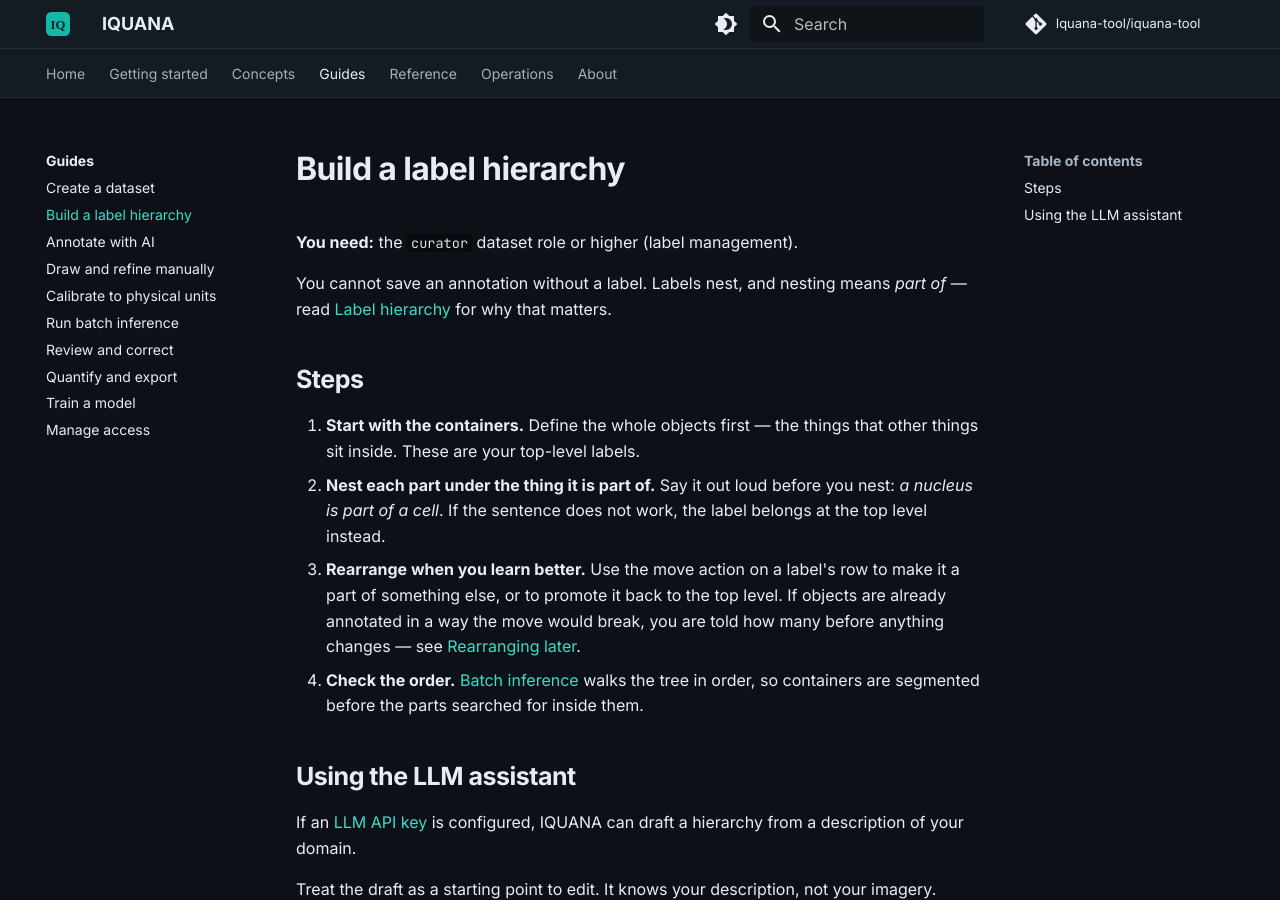
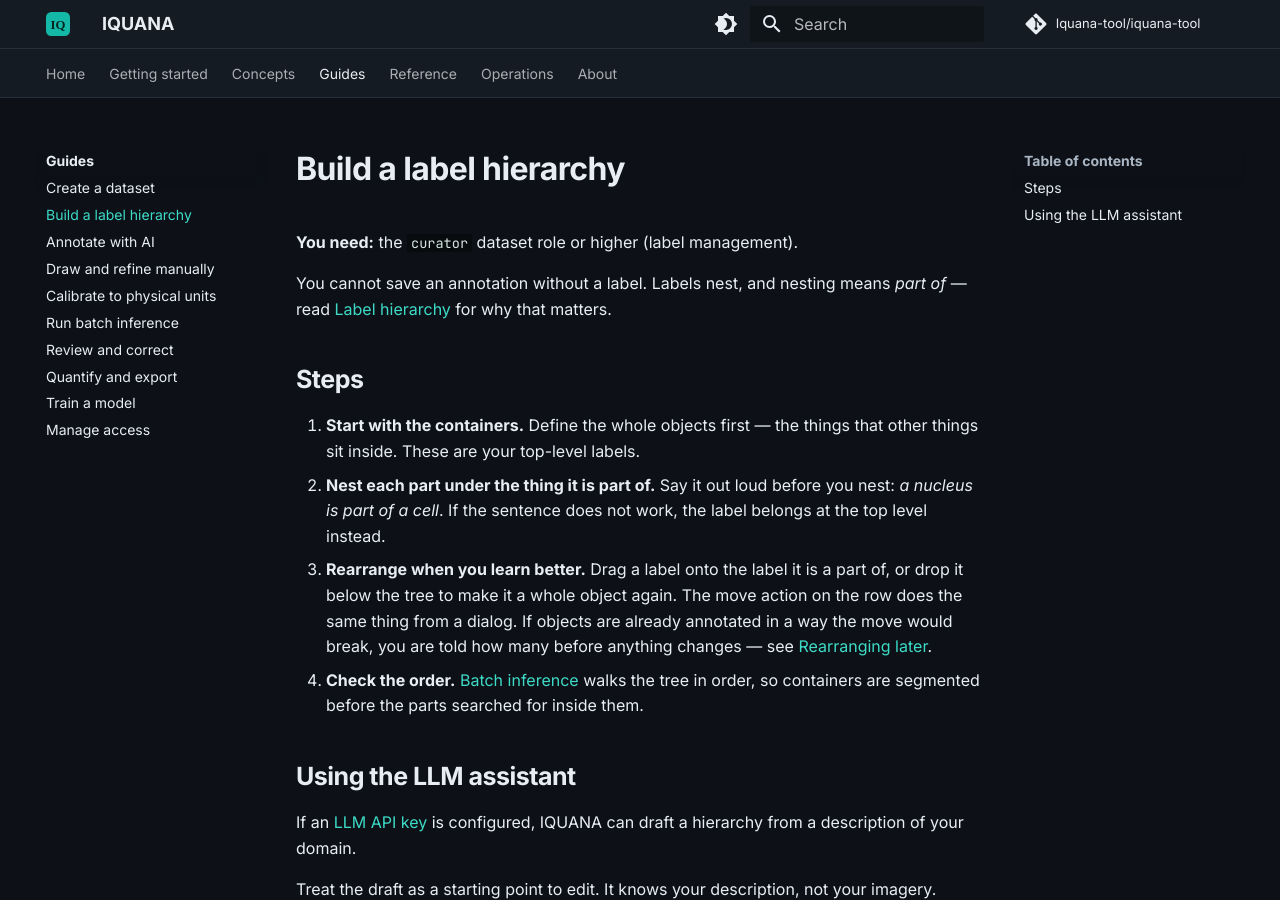
Before and after one commit to Iquana-tool/Iquana-tool.github.io, an MkDocs documentation site: the page built from docs/guides/build-a-label-hierarchy.md, in a window 1280 px wide and 900 px high. Built offline with MkDocs 1.6.1 and Material for MkDocs 9.7.7, drawn with Linux system fonts in a browser that asks for light colours; nearby versions of some CDN libraries; library files that are not in the unit come from our copies; comment, search, counter and statistics services are not loaded.

Commit message:
feature: improving label space and dragging to reparent

```diff
--- a/docs/guides/build-a-label-hierarchy.md
+++ b/docs/guides/build-a-label-hierarchy.md
@@ -12,11 +12,11 @@ You cannot save an annotation without a label. Labels nest, and nesting means
 2. **Nest each part under the thing it is part of.** Say it out loud before you
    nest: *a nucleus is part of a cell*. If the sentence does not work, the label
    belongs at the top level instead.
-3. **Rearrange when you learn better.** Use the move action on a label's row to
-   make it a part of something else, or to promote it back to the top level. If
-   objects are already annotated in a way the move would break, you are told how
-   many before anything changes — see
-   [Rearranging later](../concepts/labels.md#rearranging-later).
+3. **Rearrange when you learn better.** Drag a label onto the label it is a part
+   of, or drop it below the tree to make it a whole object again. The move action
+   on the row does the same thing from a dialog. If objects are already annotated
+   in a way the move would break, you are told how many before anything changes —
+   see [Rearranging later](../concepts/labels.md#rearranging-later).
 4. **Check the order.** [Batch inference](batch-inference.md) walks the tree in
    order, so containers are segmented before the parts searched for inside them.
 
```
Also changed, not shown: docs/concepts/labels.md (+3 -1 lines).
